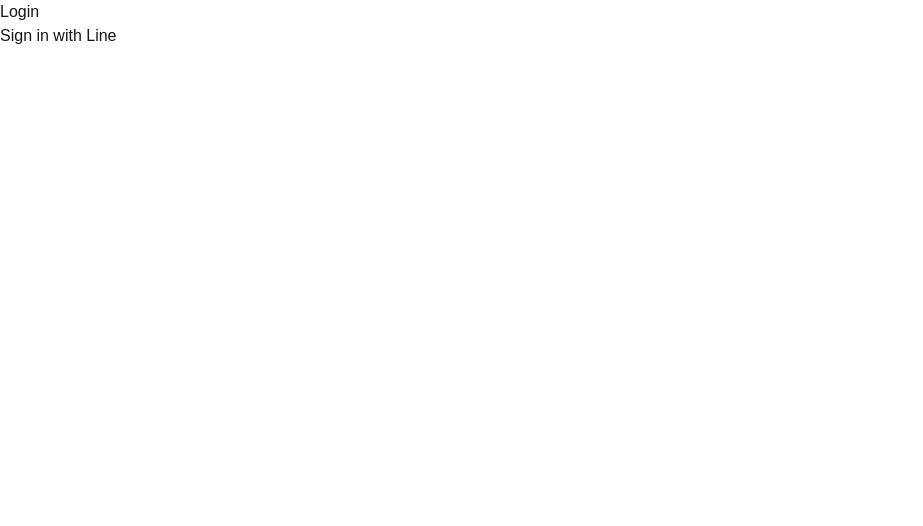
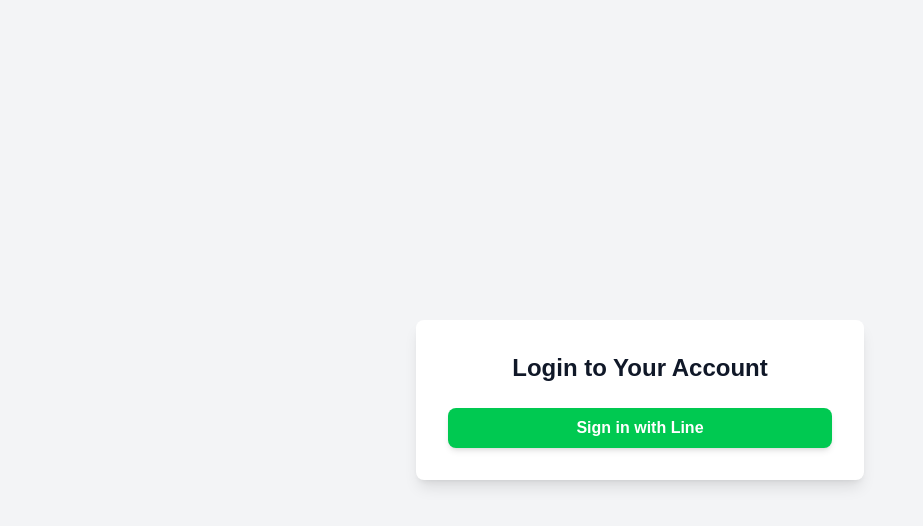
Before and after one commit to boyu8266/nextjs-auth-line, a Next.js app: page /login in a window 1280 px wide. Shown: the top 526 px of the page, without its empty margins (0-923 px from the left). Built offline with nearby package versions, Linux system fonts and the light colour scheme.

Commit message:
feat(auth): style login button and page

```diff
--- a/src/app/components/auth-components.tsx
+++ b/src/app/components/auth-components.tsx
@@ -2,7 +2,15 @@
 import { signIn, signOut } from "next-auth/react";
 
 export function LoginButton() {
-  return <button onClick={() => signIn('line')}>Sign in with Line</button>;
+  return (
+    <button
+      onClick={() => signIn('line')}
+      className="flex w-full items-center justify-center gap-2 rounded-lg bg-green-500 px-4 py-2 font-semibold text-white shadow-md transition-colors hover:bg-green-600"
+    >
+      {/* Optional: Add Line logo SVG here */}
+      <span>Sign in with Line</span>
+    </button>
+  );
 }
 
 export function LogoutButton() {
--- a/src/app/login/page.tsx
+++ b/src/app/login/page.tsx
@@ -2,9 +2,13 @@ import { LoginButton } from "@/app/components/auth-components";
 
 export default function LoginPage() {
   return (
-    <div>
-      <h1>Login</h1>
-      <LoginButton />
-    </div>
+    <main className="flex min-h-screen flex-col items-center justify-center bg-gray-100 dark:bg-gray-900">
+      <div className="w-full max-w-md rounded-lg bg-white p-8 shadow-lg dark:bg-gray-800">
+        <h1 className="mb-6 text-center text-2xl font-bold text-gray-900 dark:text-white">
+          Login to Your Account
+        </h1>
+        <LoginButton />
+      </div>
+    </main>
   );
 }
```
